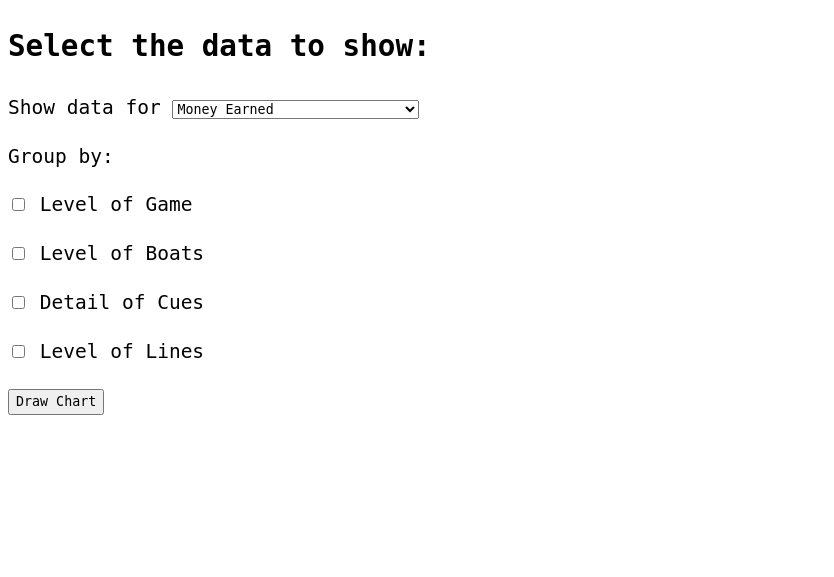
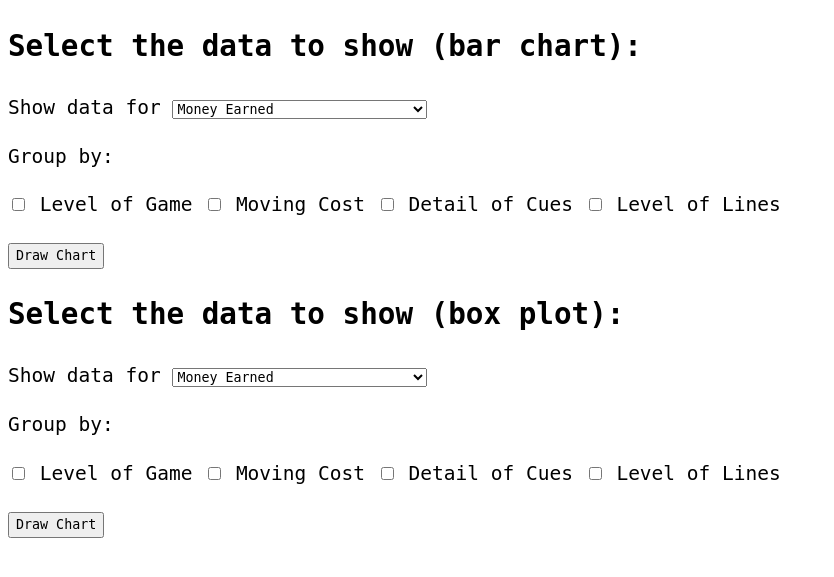
Before and after one commit to nadvamir/gofish, a Django app: page /charts/data_endgame/ in a window 1280 px wide. Shown: the part 56-633 px from the top of the page, without its empty margins (0-834 px from the left). Run offline with Django 3.2, Linux system fonts and the light colour scheme; the visitor is signed in with stand-in values (Sample User, id 1); parts of the project's set-up code (start-up, migrations or seed data) failed here and were passed over; some libraries are stand-ins or nearby versions.

Commit message:
Add charts for endgame analytics

```diff
--- a/gofish_project/charts/urls.py
+++ b/gofish_project/charts/urls.py
@@ -8,7 +8,7 @@ urlpatterns = patterns('',
         # consumes log and creates database entries from it
         url(r'^parse_log/$', views.parseLog),
         # consumes end log and creates database entries from it
-        url(r'^parse_end_log/$', views.parseLog),
+        url(r'^parse_end_log/$', views.parseEndLog),
         # visualiser of individual user data
         url(r'^data_by_user/$', views.dataByUser),
         # visualiser of aggregated data
@@ -25,4 +25,8 @@ urlpatterns = patterns('',
         url(r'^api/get_bar_data/$', views.getBarData),
         # api call for box plot data
         url(r'^api/get_box_data/$', views.getBoxData),
+        # api call for endgame bar chart data
+        url(r'^api/get_end_data/$', views.getEndData),
+        # api call for endgame box chart data
+        url(r'^api/get_end_box_data/$', views.getEndBoxData),
 )
--- a/gofish_project/charts/views.py
+++ b/gofish_project/charts/views.py
@@ -5,7 +5,7 @@ from django.contrib.auth.decorators import user_passes_test
 import json
 import time
 
-from models import DataPoint
+from models import DataPoint, EndGame
 from optimise import *
 
 #################################################################
@@ -124,15 +124,15 @@ def dataEndgame(request):
         'choices': {
             'groups': {
                 'level'     : 'Level of Game',
-                'boatLevel' : 'Level of Boats',
+                'moveCost ' : 'Moving Cost',
                 'cueDetail' : 'Detail of Cues',
-                'lineLevel' : 'Level of Lines',
+                'line'      : 'Level of Lines',
             },
             'choices': {
                 'earned'    : 'Money Earned',
-                'diffMax'   : 'Diff from Max Possible',
-                'diffOpt'   : 'Diff from Opt Strategy',
-                'diffLOpt'  : 'Diff from Local Opt Strategy',
+                'diffMax'   : '% of Max Possible Earnings',
+                'diffOpt'   : '% of Opt Strategy Earnings',
+                'diffLOpt'  : '% Local Opt Strategy Earnings',
             }
         }
     }
@@ -193,3 +193,25 @@ def getBoxData(request):
 
     response = {'data': [el for el in qs]}
     return HttpResponse(json.dumps(response), content_type="application/json")
+
+# data for aggregated endgame bar charts
+@user_passes_test(lambda u: u.is_superuser)
+def getEndData(request):
+    qs, x = EndGame.queryBarData(
+        x = request.GET.get('x', None),
+        y = request.GET.get('y', None))
+
+    # we need x to decypher response
+    response = {'data': qs, 'x': x}
+    return HttpResponse(json.dumps(response), content_type="application/json")
+
+# data for aggregated endgame box charts
+@user_passes_test(lambda u: u.is_superuser)
+def getEndBoxData(request):
+    qs, x = EndGame.queryBoxData(
+        x = request.GET.get('x', None),
+        y = request.GET.get('y', None))
+
+    # we need x to decypher response
+    response = {'data': qs, 'x': x}
+    return HttpResponse(json.dumps(response), content_type="application/json")
--- a/gofish_project/static/js/api.js
+++ b/gofish_project/static/js/api.js
@@ -37,12 +37,25 @@ function drawBoxData(request) {
 }
 
 // sends request for endgame data
-function drawBarData(request) {
+function drawEndData(request) {
     $.getJSON('/charts/api/get_end_data/', request, function(data) {
         console.log(data);
         if (!data.error) {
-            data = transformEndData(data.data);
-            drawBarChart(data);
+            data = transformEndData(data.data, data.x);
+            drawBarChart(data, 'chart-div', 'string');
+        } else {
+            alert(data.error);
+        }
+    });
+}
+
+// sends request for endgame box data
+function drawEndBoxData(request) {
+    $.getJSON('/charts/api/get_end_box_data/', request, function(data) {
+        console.log(data);
+        if (!data.error) {
+            data = transformEndBoxData(data.data, data.x);
+            drawBoxChart(data, 'chart-div2', 'string');
         } else {
             alert(data.error);
         }
@@ -75,7 +88,41 @@ function transformBoxData(data) {
     return data;
 }
 
+function boxLabel(el, x) {
+    var l = '';
+    for (var i = 0; i < x.length; ++i) {
+        l += x[i] + ': ' +  el[i+1] + ', '
+    }
+    return l;
+}
+
 // transforms endgame bar chart data
-function transformEndData(data) {
-    return data.map(function(el) { return [el.x, el.id__count]; });
+function transformEndData(data, x) {
+    x = x.split(',')
+    return data.map(function(el) {
+        return [boxLabel(el, x), el[0]];
+    });
 }
+
+// transforms endgame box chart data
+function transformEndBoxData(data, x) {
+    var hash = {};
+    x = x.split(',');
+    data.forEach(function(el) {
+        l = boxLabel(el, x);
+        if (!!hash[l]) {
+            hash[l].push(el[0]);
+        } else {
+            hash[l] = [el[0]];
+        }
+    });
+
+    var data = [];
+    for (var k in hash) {
+        var vals = hash[k];
+        vals.sort(function(a, b) { return a - b; });
+        data.push([k, vals[0], vals[Math.floor(vals.length / 4)], vals[Math.floor(vals.length / 4) * 3], vals[vals.length-1]]);
+    }
+    console.log(data);
+    return data;
+}
--- a/gofish_project/static/js/graphs.js
+++ b/gofish_project/static/js/graphs.js
@@ -28,33 +28,35 @@ function drawChart(params, result, divId) {
 }
 
 // bar chart
-function drawBarChart(result, divId) {
+function drawBarChart(result, divId, type) {
     divId = divId || 'chart-div';
+    type = type || 'number';
 
     // Create the data table.
     var data = new google.visualization.DataTable();
-    data.addColumn('number', 'x');
+    data.addColumn(type, 'x');
     data.addColumn('number', '#');
     data.addRows(result);
 
     var chart = new google.visualization.ColumnChart(document.getElementById(divId));
-    chart.draw(data, {});
+    chart.draw(data, {legend: 'none', 'height': 500});
 }
 
 // box chart
-function drawBoxChart(result, divId) {
+function drawBoxChart(result, divId, type) {
     divId = divId || 'chart-div';
+    type = type || 'number';
 
     // Create the data table.
     var data = new google.visualization.DataTable();
     console.log(result);
-    data.addColumn('number', 'x');
-    data.addColumn('number', 'min');
-    data.addColumn('number', '1st-q');
-    data.addColumn('number', '3rd-q');
-    data.addColumn('number', 'max');
+    data.addColumn(type, 'x');
+    data.addColumn('number');
+    data.addColumn('number');
+    data.addColumn('number');
+    data.addColumn('number');
     data.addRows(result);
 
     var chart = new google.visualization.CandlestickChart(document.getElementById(divId));
-    chart.draw(data, {legend: 'none'});
+    chart.draw(data, {legend: 'none', 'height': 500});
 }
--- a/gofish_project/templates/charts/data_endgame.html
+++ b/gofish_project/templates/charts/data_endgame.html
@@ -30,17 +30,27 @@ function getSelected(selector) {
 function getGroups(selector) {
     groups = [];
     $(selector).find('input[type=checkbox]').each(function() {
-        if ($(this).is(':checked')) groups.push($(this).attr('id'));
+        if ($(this).is(':checked')) groups.push($(this).attr('value'));
     });
     return groups;
 }
 
 function drawTheBarChart() {
-    groups = getGroups('#groups');
+    groups = getGroups('#barX');
     if (groups.length > 0) {
         return drawEndData({
-            choices: getSelected('#choices'),
-            groups: groups.join()
+            x: groups.join(),
+            y: getSelected('#barY'),
+        });
+    }
+}
+
+function drawTheBoxChart() {
+    groups = getGroups('#boxX');
+    if (groups.length > 0) {
+        return drawEndBoxData({
+            x: groups.join(),
+            y: getSelected('#boxY'),
         });
     }
 }
@@ -51,21 +61,19 @@ function drawTheBarChart() {
     <header><h1>Endgame data explorer</h1></header>
 
     <section>
-        <h2>Select the data to show:</h2>
+        <h2>Select the data to show (bar chart):</h2>
         <p>
-            <label for="choices">Show data for</label>
-            <select id="choices">
+            <label for="barY">Show data for</label>
+            <select id="barY">
                 {% for key, val in choices.choices.items %}
                     <option value="{{key}}">{{val}}</option>
                 {% endfor %}
             </select>
             <p>Group by:</p>
-            <div id="groups">
+            <div id="barX">
                 {% for key, val in choices.groups.items %}
-                <p>
                     <input type="checkbox" value="{{key}}" id="{{key}}" />
                     <label for="{{key}}">{{val}}</label>
-                </p>
                 {% endfor %}
             </div>
         </p>
@@ -73,5 +81,29 @@ function drawTheBarChart() {
             <button onclick="drawTheBarChart()">Draw Chart</button>
         </p>
         <div id="chart-div"></div>
+    </section>
+
+    <section>
+        <h2>Select the data to show (box plot):</h2>
+        <p>
+            <label for="boxY">Show data for</label>
+            <select id="boxY">
+                {% for key, val in choices.choices.items %}
+                    <option value="{{key}}">{{val}}</option>
+                {% endfor %}
+            </select>
+            <p>Group by:</p>
+            <div id="boxX">
+                {% for key, val in choices.groups.items %}
+                    <input type="checkbox" value="{{key}}" id="{{key}}2" />
+                    <label for="{{key}}2">{{val}}</label>
+                {% endfor %}
+            </div>
+        </p>
+        <p>
+            <button onclick="drawTheBoxChart()">Draw Chart</button>
+        </p>
+        <div id="chart-div2"></div>
+    </section>
 </body>
 </html>
```
Also changed, not shown: gofish_project/charts/models.py (+36 -2 lines).
